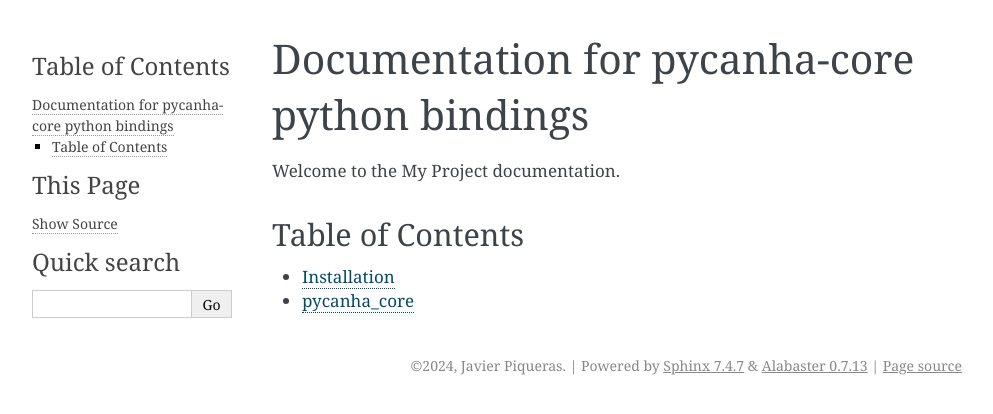
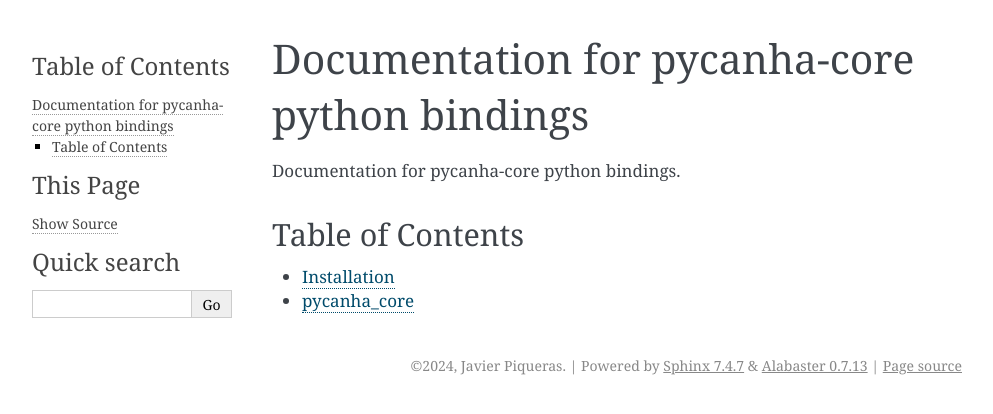
Before and after one commit to pycanha-project/pycanha-core-python, a Sphinx documentation site: the page built from docs/index.md, in a window 1280 px wide. Shown: the top 414 px of the page, without its empty margins (148-1141 px from the left). Built offline with Sphinx 7.4.7, drawn with Linux system fonts in a browser that asks for light colours; the version number is read from the project's files by our own code.

Commit message:
Revert to gcc-12 for manylinux compatible wheel (glibc version) Bump version Update doc index

```diff
--- a/docs/index.md
+++ b/docs/index.md
@@ -1,6 +1,6 @@
 # Documentation for pycanha-core python bindings
 
-Welcome to the My Project documentation.
+Documentation for pycanha-core python bindings.
 
 ## Table of Contents
 
--- a/pyproject.toml
+++ b/pyproject.toml
@@ -9,7 +9,7 @@
 
 [project]
 name = "pycanha-core"
-version = "0.1.1"
+version = "0.1.2"
 description = "Python bindings for pycanha-core with Pybind11"
 readme = "README.md"
 authors = [{ name = "Javier Piqueras Carreño", email = "javier.piqueras@upm.es" }]
```
Also changed, not shown: 1 other file.
